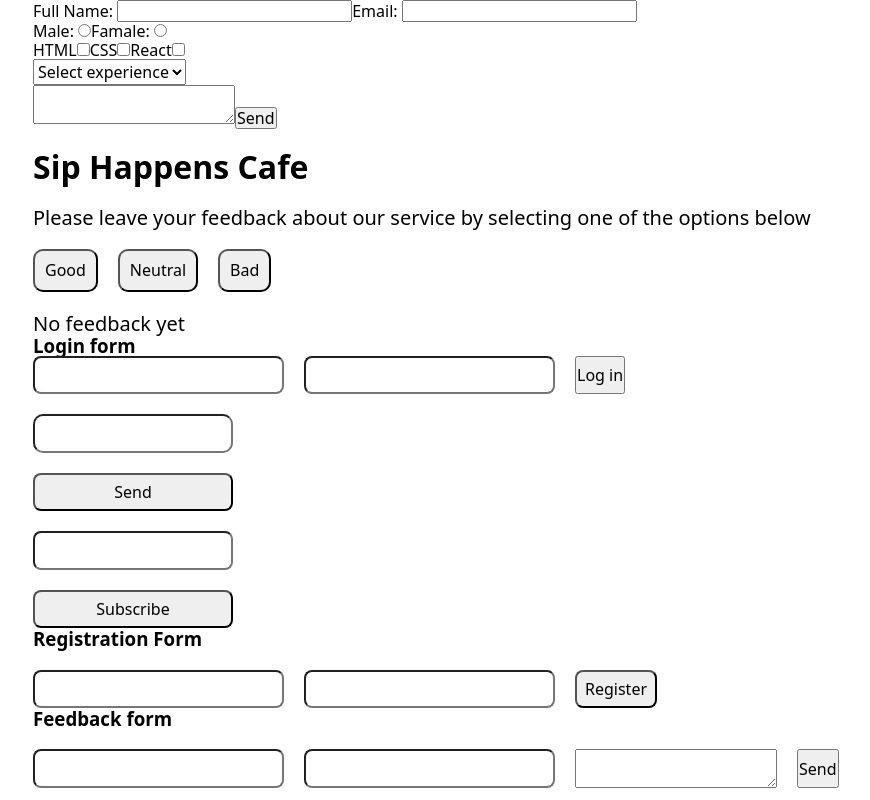
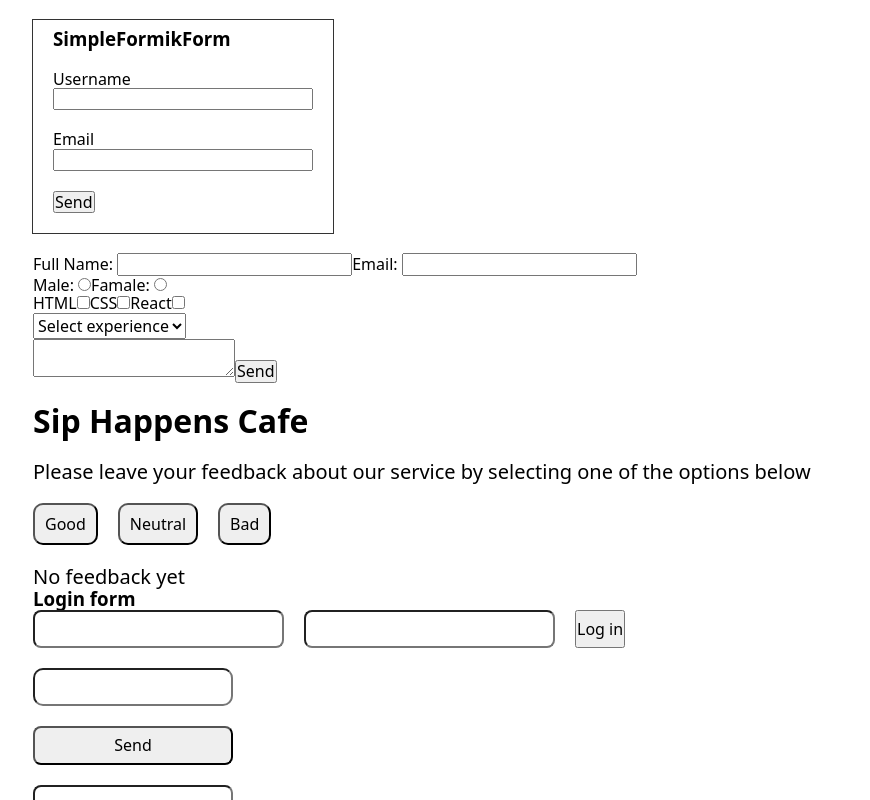
Before and after one commit to Developer-Mykhailo/test-3-react-project, a React (Vite) app: page / in a window 1280 px wide. Shown: the top 800 px of the page, without its empty margins (23-893 px from the left). Built offline with nearby package versions, Linux system fonts and the light colour scheme.

Commit message:
add simpleFormikForm

```diff
--- a/package.json
+++ b/package.json
@@ -11,10 +11,12 @@
   },
   "dependencies": {
     "clsx": "^2.1.1",
+    "formik": "^2.4.6",
     "izitoast": "^1.4.0",
     "modern-normalize": "^3.0.1",
     "react": "^19.1.0",
-    "react-dom": "^19.1.0"
+    "react-dom": "^19.1.0",
+    "yup": "^1.6.1"
   },
   "devDependencies": {
     "@eslint/js": "^9.25.0",
--- a/src/App.jsx
+++ b/src/App.jsx
@@ -14,6 +14,7 @@ import BookingForm from "./components/BookingForm/BookingForm";
 import SignupForm from "./components/SignupForm/SignupForm";
 import SurveyForm from "./components/SurveyForm/SurveyForm";
 import WorkshopForm from "./components/WorkshopForm/WorkshopForm";
+import SimpleFormikForm from "./components/SimpleFormikForm/SimpleFormikForm";
 
 function App() {
   // state
@@ -62,6 +63,7 @@ function App() {
   //JSX
   return (
     <Container>
+      <SimpleFormikForm />
       <WorkshopForm />
 
       <Description />
--- /dev/null
+++ b/src/components/SimpleFormikForm/SimpleFormikForm.jsx
@@ -0,0 +1,56 @@
+import { ErrorMessage, Field, Form, Formik } from "formik";
+import { useId } from "react";
+import s from "./SimpleFormikForm.module.css";
+import * as Yup from "yup";
+
+// state
+const initialValues = {
+  name: "",
+  email: "",
+};
+
+const formSchema = Yup.object().shape({
+  name: Yup.string().required("Required"),
+  email: Yup.string().email("Must be a valid email!").required("Required"),
+});
+
+const SimpleFormikForm = () => {
+  // unique id
+  const name_id = useId();
+  const email_id = useId();
+
+  // handler
+  const handleSubmit = (values, actions) => {
+    console.log(values);
+    actions.resetForm();
+  };
+
+  //JSX
+  return (
+    <Formik
+      initialValues={initialValues}
+      onSubmit={handleSubmit}
+      validationSchema={formSchema}
+    >
+      <Form className={s.form}>
+        <h3 className={s.title}>SimpleFormikForm</h3>
+
+        <div className={s.field_wrap}>
+          <label htmlFor={name_id}>Username</label>
+          <Field name="name" type="text" id={name_id} />
+          <ErrorMessage name="name" component="span" />
+        </div>
+
+        <div className={s.field_wrap}>
+          <label htmlFor={email_id}>Email</label>
+          <Field name="email" type="email" id={email_id} />
+          <ErrorMessage name="email" component="span" />
+        </div>
+
+        <button type="submit">Send</button>
+      </Form>
+    </Formik>
+  );
+};
+
+export default SimpleFormikForm;
--- /dev/null
+++ b/src/components/SimpleFormikForm/SimpleFormikForm.module.css
@@ -0,0 +1,22 @@
+.form {
+  padding: 8px 20px 20px;
+  max-width: 300px;
+
+  outline: 1px solid #333;
+  margin-bottom: 20px;
+}
+
+.form h3 {
+  margin-bottom: 20px;
+}
+
+.field_wrap {
+  display: flex;
+  flex-direction: column;
+  margin-bottom: 20px;
+}
+
+.field_wrap span {
+  color: red;
+  font-size: 12px;
+}
--- a/src/index.css
+++ b/src/index.css
@@ -19,3 +19,7 @@ ol {
 a {
   text-decoration: none;
 }
+
+body {
+  padding-top: 20px;
+}
```
Also changed, not shown: 1 other file (tests, documents, lock files or other folders).
